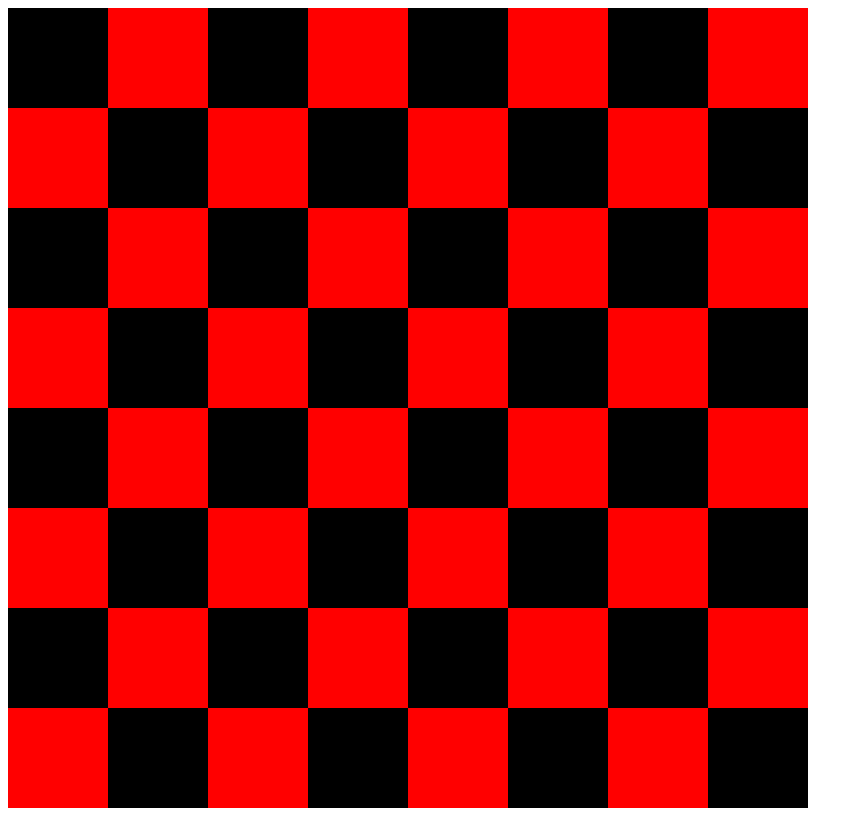
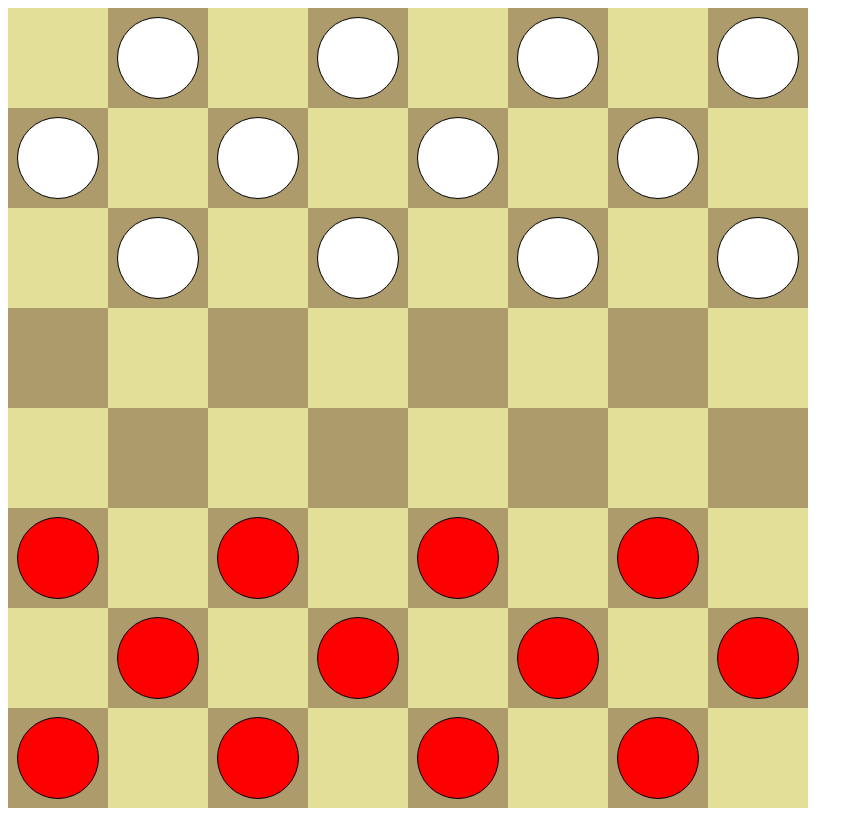
Before and after one commit to camgraff/checkers, a React (Create React App) app in the folder client/: page / in a window 1280 px wide. Shown: the whole page, without its empty margins (0-863 px from the left). Built offline with nearby package versions, Linux system fonts and the light colour scheme.

Commit message:
Implemented move targets

```diff
--- a/client/package.json
+++ b/client/package.json
@@ -10,6 +10,7 @@
     "node-sass": "^4.13.1",
     "react": "^16.13.1",
     "react-dom": "^16.13.1",
+    "react-draggable": "^4.2.0",
     "react-router": "^5.1.2",
     "react-router-dom": "^5.1.2",
     "react-scripts": "3.4.1",
--- /dev/null
+++ b/client/src/classes/BoardCell.js
@@ -0,0 +1,15 @@
+export default class BoardCell {
+    constructor(row, col, piece = null) {
+        this.row = row;
+        this.col = col;
+        this.piece = piece;
+    }
+
+    canHavePiece() {
+        return (this.row + this.col) % 2 == 1;
+    }
+
+    hasPiece() {
+        return this.piece !== null;
+    }
+}
--- /dev/null
+++ b/client/src/classes/BoardPiece.js
@@ -0,0 +1,8 @@
+export default class BoardPiece {
+    constructor(player, row, col, isKing = false) {
+        this.player = player;
+        this.row = row;
+        this.col = col;
+        this.isKing = isKing;
+    }
+}
--- a/client/src/components/Board/Board.jsx
+++ b/client/src/components/Board/Board.jsx
@@ -1,5 +1,8 @@
 import React, { useState } from "react";
 import { Link } from "react-router-dom";
+
+import BoardCell from "../../classes/BoardCell";
+import BoardPiece from "../../classes/BoardPiece";
 
 import "./Board.scss";
 
@@ -7,25 +10,77 @@ export default class Board extends React.Component {
     constructor(props) {
         super(props);
 
-        let board = new Array();
+        let board = [];
         for (let i = 0; i < 8; i++) {
             board.push([]);
             for (let j = 0; j < 8; j++) {
                 if ((i + j) % 2 == 1) {
-                    if (i < 4) {
-                        board[i].push(2);
+                    if (i < 3) {
+                        board[i].push(new BoardCell(i, j, new BoardPiece(2, i, j)));
+                    } else if (i >= 5) {
+                        board[i].push(new BoardCell(i, j, new BoardPiece(1, i, j)));
                     } else {
-                        board[i].push(1);
+                        board[i].push(new BoardCell(i, j));
                     }
                 } else {
-                    board[i].push(0);
+                    board[i].push(new BoardCell(i, j));
                 }
             }
         }
 
         this.state = {
-            board: board
+            board: board,
+            targets: [],
+            isMoving: false,
+            player: 1
         };
+    }
+
+    showMoveTargets(row, col) {
+        this.setState({
+            targets: this.getMoveTargets(row, col)
+        })
+    }
+
+    // Returns an array of coordinates of valid move targets
+    getMoveTargets(row, col) {
+        const board = this.state.board;
+        const piece = board[row][col].piece;
+
+        let res = []
+
+        let targets = [
+            [row-1, col-1],
+            [row+1, col-1],
+            [row-1, col+1],
+            [row+1, col+1]
+        ]
+
+        targets.forEach(el => {
+            if (this.canMoveTo(piece, el[0], el[1])) {
+                res.push(board[el[0]][el[1]]);
+            }
+        })
+
+        return res;
+
+    }
+
+    canMoveTo(piece, row, col) {
+        if (!piece.isKing) {
+            // Player 1 cannot move down
+            // Player 2 cannot move up
+            if ((piece.player === 1 && row > piece.row) || piece.player === 2 && row < piece.row) {
+                return false;
+            }
+        }
+        if (row >= 0 && col >= 0 && row < 8 && col < 8) {
+            if (!this.state.board[row][col].hasPiece()) {
+                return true;
+            }
+        }
+
+        return false;
     }
 
     render() {
@@ -33,9 +88,19 @@ export default class Board extends React.Component {
             <div className="board">
                 {this.state.board.map((row, rowId) => (
                     <div className="row" key={rowId}>
-                        {row.map((col, colId) => (
-                            <div className={`cell ${(rowId + colId) % 2 == 1 ? 'moveable' : ''}`} key={colId}>
-
+                        {row.map((cell, colId) => (
+                            <div className={`cell ${cell.canHavePiece() ? "moveable" : ""}`} key={colId}>
+                                {
+                                    cell.hasPiece() &&
+                                    <div
+                                        className={`piece player${cell.piece.player}`}
+                                        onClick={() => this.showMoveTargets(rowId, colId)}
+                                    />
+                                }
+                                {
+                                    this.state.targets.includes(cell) &&
+                                    <div className="target-marker"></div>
+                                }
                             </div>
                         ))}
                     </div>
--- a/client/src/components/Board/Board.scss
+++ b/client/src/components/Board/Board.scss
@@ -4,9 +4,31 @@
         .cell {
             width: 100px;
             height: 100px;
-            background-color: black;
+            background-color: #e4df98;
+            display: flex;
+            justify-content: center;
+            align-items: center;
             &.moveable {
-                background-color: red;
+                background-color: #998347cc;
+            }
+            .piece {
+                height: 80%;
+                width: 80%;
+                border-radius: 50%;
+                border: 1px solid black;
+                cursor: pointer;
+                &.player1 {
+                    background-color: red;
+                }
+                &.player2 {
+                    background-color: white;
+                }
+            }
+            .target-marker {
+                height: 20%;
+                width: 20%;
+                background-color: lightgray;
+                border-radius: 50%;
             }
         }
     }
```
Also changed, not shown: 1 other file (tests, documents, lock files or other folders).
